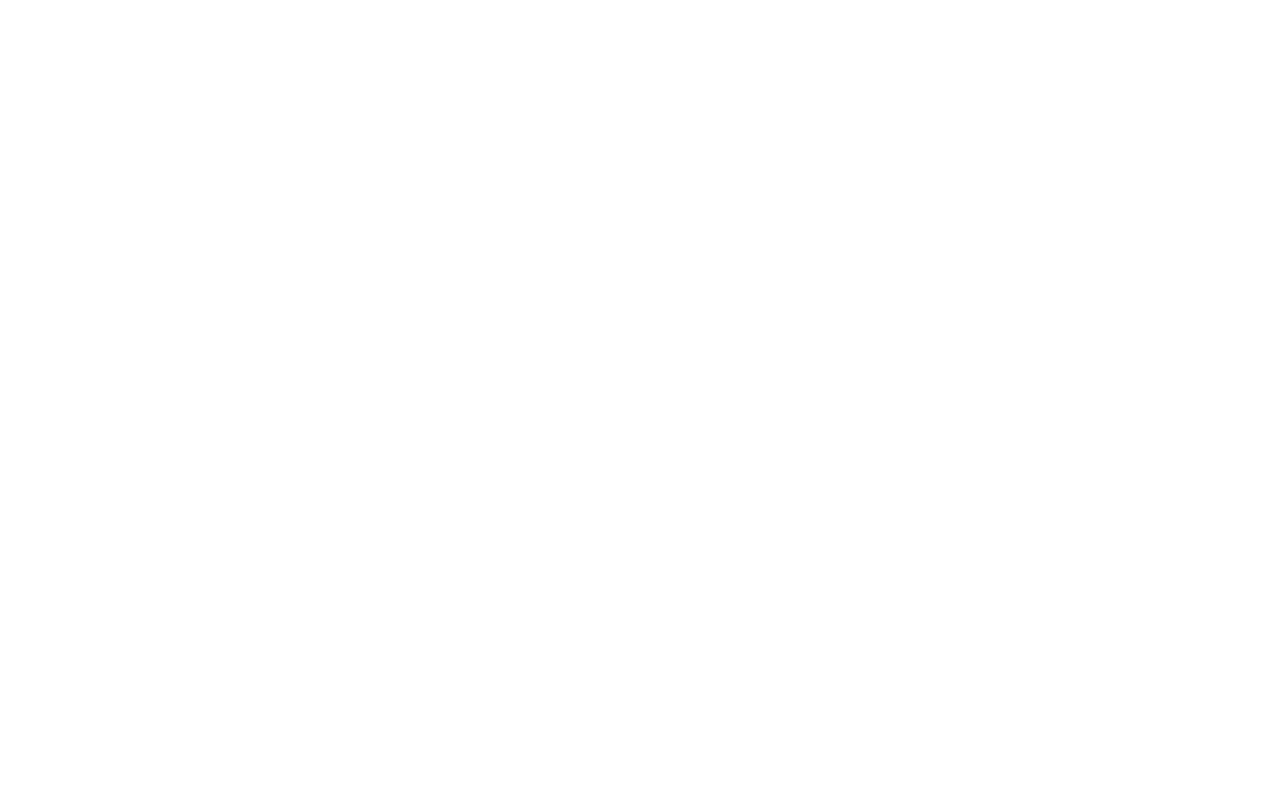
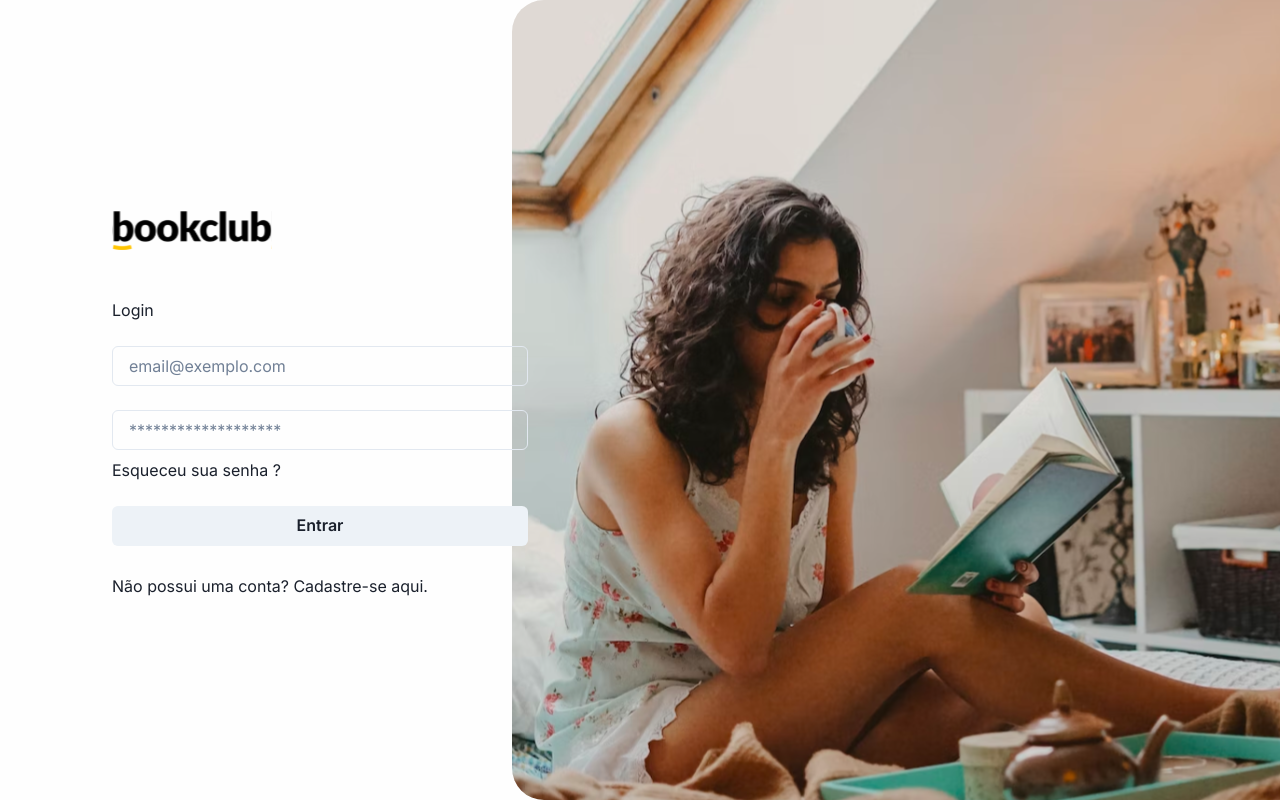
Before and after one commit to Arndt-Samuel/bookclub-frontend, a React (Create React App) app: page / in a window 1280 px wide. Built offline with nearby package versions, Linux system fonts and the light colour scheme.

Commit message:
feat: implement first chakra elements at login screen

```diff
--- a/src/App.js
+++ b/src/App.js
@@ -1,9 +1,11 @@
 import { ChakraProvider } from '@chakra-ui/react'
+import { theme } from 'styles'
+import { LoginScreen } from 'modules/unauthenticated/screens'
 
 function App () {
   return (
-    <ChakraProvider>
-
+    <ChakraProvider theme={theme}>
+      <LoginScreen />
     </ChakraProvider>
   )
 }
--- /dev/null
+++ b/src/modules/unauthenticated/screens/Login/index.js
@@ -0,0 +1,36 @@
+import { Flex, Image, Text, Input, Link, Button } from '@chakra-ui/react'
+
+export const LoginScreen = () => {
+  return (
+        <Flex flexDir='row' w='100vw' h='100vh'>
+            <Flex
+                alignItems='flex-start'
+                justifyContent='center'
+                paddingLeft='112px'
+                flexDir='column'
+                w='40%'
+                h='100%'>
+                    <Flex flexDir='column' w='416px' >
+                        <Image src='/img/logo.svg' alt='BookClub Logo'w='160px' h='48px'
+                        />
+                        <Text mt='48px'>Login</Text>
+                        <Input mt='24px' placeholder='email@exemplo.com'/>
+                        <Input mt='24px' placeholder='*******************'/>
+                        <Link mt='8px'>Esqueceu sua senha ?</Link>
+                        <Button mt='24px'>Entrar</Button>
+                        <Link mt='28px'>Não possui uma conta? Cadastre-se aqui.</Link>
+                    </Flex>
+            </Flex>
+            <Flex
+                w='60%'
+                h='100%'
+                backgroundImage="url('/img/auth_background.svg')"
+                backgroundSize="cover"
+                backgroundPosition='center'
+                backgroundRepeat="no-repeat"
+                borderTopLeftRadius='32px'
+                borderBottomLeftRadius='32px'
+            />
+        </Flex>
+  )
+}
--- /dev/null
+++ b/src/modules/unauthenticated/screens/index.js
@@ -0,0 +1 @@
+export * from './Login'
--- /dev/null
+++ b/src/styles/colors.js
@@ -0,0 +1,9 @@
+export const colors = {
+  primary: '#FFC734',
+  black: '#000000',
+  white: '#FFFFFF',
+  greyDark: '#737373',
+  grey: '#E6E6E6',
+  greyLight: '#F2F1F1',
+  background: '#FEFEFE'
+}
--- /dev/null
+++ b/src/styles/index.js
@@ -0,0 +1 @@
+export * from './theme'
--- /dev/null
+++ b/src/styles/theme.js
@@ -0,0 +1,18 @@
+import { extendTheme } from '@chakra-ui/react'
+import { colors } from './colors'
+
+export const theme = extendTheme({
+  colors: {
+    brand: colors
+  },
+  styles: {
+    global: {
+      'html, body': {
+        fontFamily: 'Inter',
+        padding: 0,
+        margin: 0,
+        backgroundColor: colors.background
+      }
+    }
+  }
+})
```
Also changed, not shown: public/img/auth_background.svg (added), public/img/logo.svg (added).
